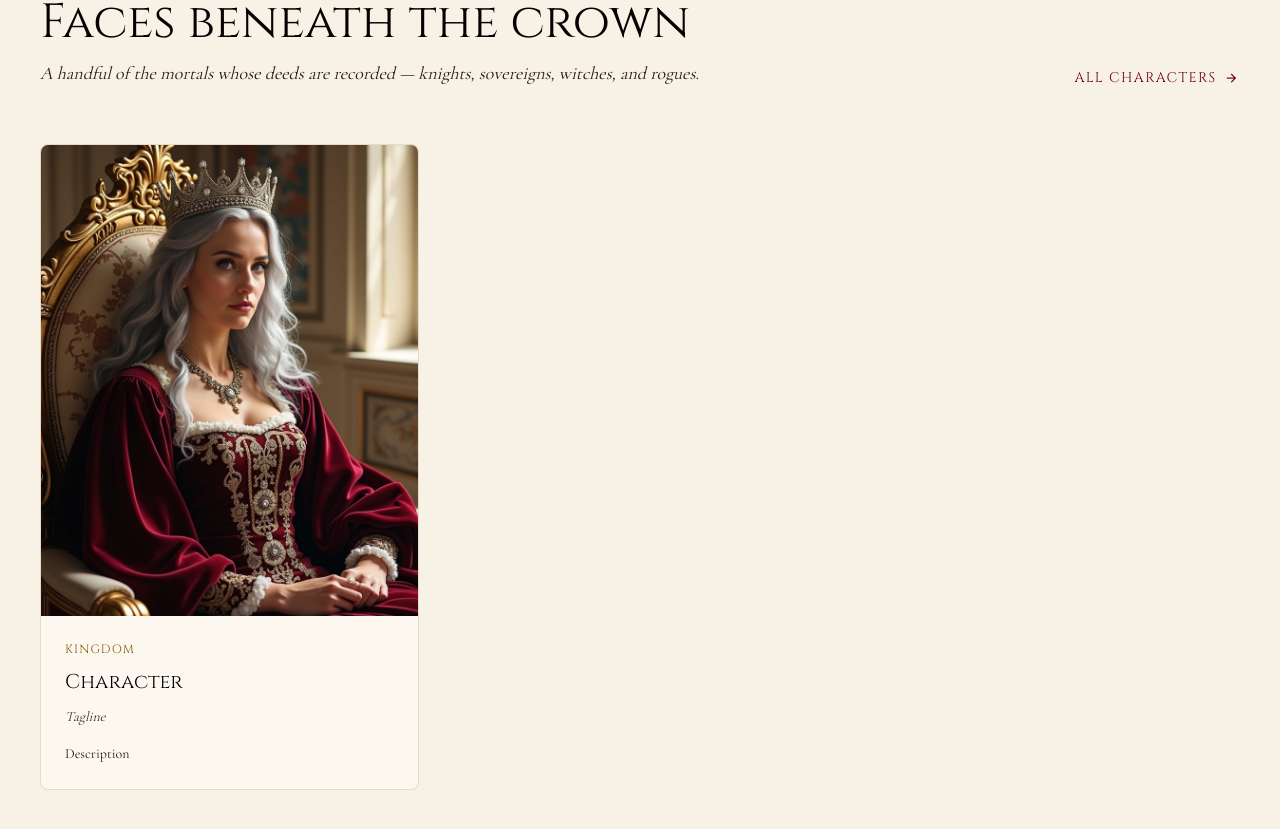
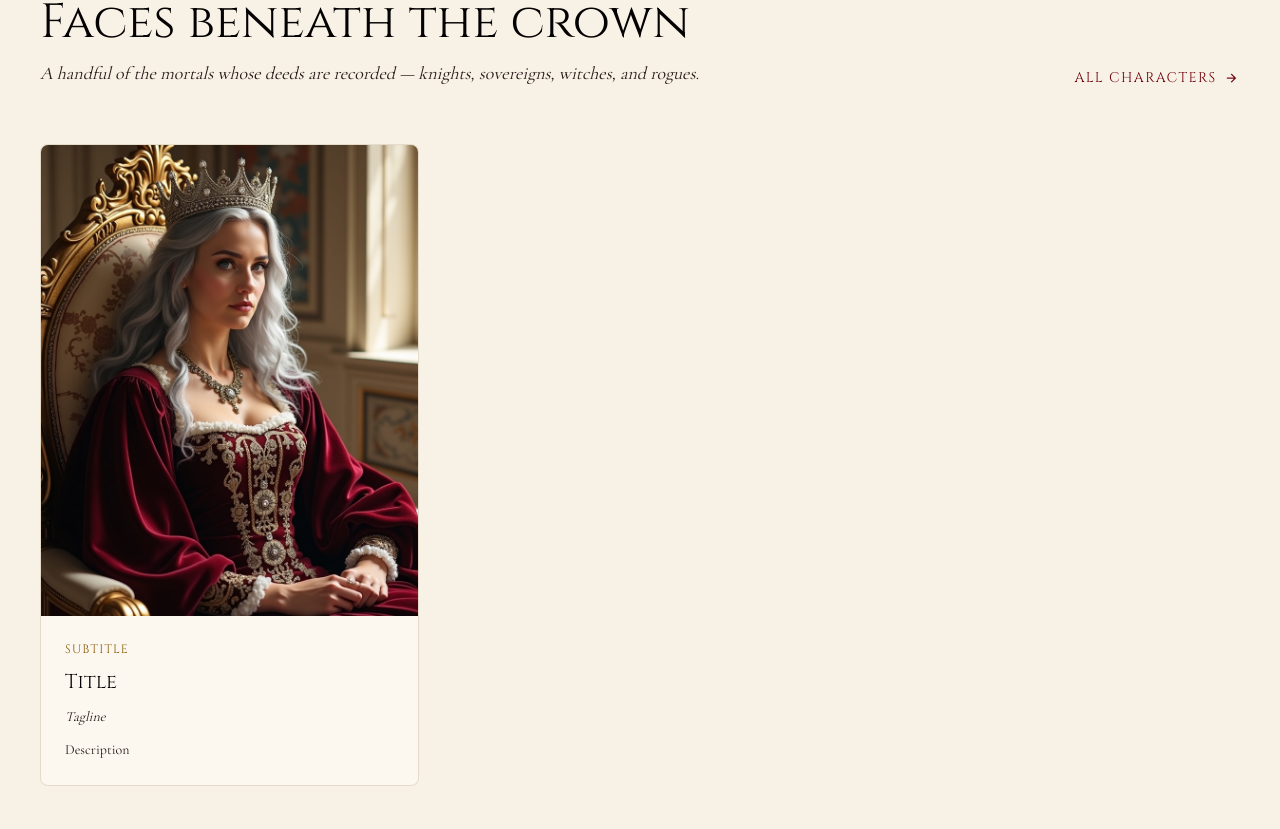
Before and after one commit to PresidentTree94/medieval-mythology, a Next.js app: page / in a window 1280 px wide. Shown: the part 1931-2760 px from the top of the page. Built offline with nearby package versions, Linux system fonts and the light colour scheme.

Commit message:
Refectoring, Pantheon, Myths

```diff
--- a/app/globals.css
+++ b/app/globals.css
@@ -1,12 +1,26 @@
 @import "tailwindcss";
 
 @theme inline {
+  --color-background-dark: oklch(0.92 0.024 80); /*background-200*/
+  --color-background-light: oklch(0.96 0.018 82); /*background-100*/
+  --color-foreground-dark: oklch(0.08 0.010 25); /*foreground-950*/
+  --color-foreground-light: oklch(0.24 0.022 30); /*foreground-700*/
+  --color-card: oklch(0.98 0.012 85); /*background-50*/
+  --color-border: oklch(0.86 0.030 78); /*background-300*/
   --font-display: var(--font-cinzel);
   --font-body: var(--font-cormorant-garamond);
 }
 
 body {
   font-family: var(--font-body);
+}
+
+section:not(:has(> img)) {
+  @apply py-24 md:py-32;
+}
+
+section:not(:has(> img)) > div {
+  @apply max-w-7xl mx-auto px-6 lg:px-10;
 }
 
 h1, h2, h3 {
@@ -18,7 +32,11 @@ p {
 }
 
 @layer components {
-  .card-lift {
-    @apply border border-[oklch(0.86_0.030_78)]/70 hover:border-[oklch(0.72_0.150_80)] hover:-translate-y-1 transition-all duration-300;
+  .gilded {
+    @apply bg-clip-text text-transparent bg-gradient-to-b from-[oklch(0.84_0.115_84)] via-[oklch(0.62_0.140_78)] to-[oklch(0.40_0.100_72)];
+  }
+
+  .card {
+    @apply bg-card rounded-lg border border-border/70 hover:border-[oklch(0.72_0.150_80)] hover:-translate-y-1 transition-all duration-300;
   }
 }
--- a/app/page.tsx
+++ b/app/page.tsx
@@ -1,25 +1,26 @@
 import Image from "next/image";
 import Link from "next/link";
 import { navs } from "@/data/navData";
+import Decor from "@/components/Decor";
 import CenterSection from "@/components/CenterSection";
+import LeftSection from "@/components/LeftSection";
+import InfoBlock from "@/components/InfoBlock";
 
 export default function Home() {
   return (
     <main>
+      {/*---HERO---*/}
       <section className="relative min-h-svh flex items-center justify-center">
         <Image src="/hero.jpg" alt="Medieval Landscape" fill sizes="100%" className="object-cover object-top" />
-        <div className="absolute inset-0 bg-gradient-to-b from-[oklch(0.08_0.010_25)]/70 via-[oklch(0.08_0.010_25)]/40 to-[oklch(0.08_0.010_25)]/80"></div>
+        <div className="absolute inset-0 bg-gradient-to-b from-foreground-dark/70 via-foreground-dark/40 to-foreground-dark/80"></div>
         <div className="relative text-center m-20">
           <p className="text-xs md:text-sm font-display uppercase tracking-[0.6em] text-[oklch(0.84_0.115_84)]">A Worldbuilding Archive</p>
-          <div className="my-6 w-72 flex items-center mx-auto gap-4">
-            <div className="flex-1 h-px bg-gradient-to-r from-transparent via-[oklch(0.62_0.140_78)] to-transparent"></div>
-            <i className="ri-star-line text-sm text-[oklch(0.62_0.140_78)]"></i>
-            <div className="flex-1 h-px bg-gradient-to-r from-transparent via-[oklch(0.62_0.140_78)] to-transparent"></div>
-          </div>
-          <h1 className="text-5xl md:text-6xl lg:text-7xl text-[oklch(0.98_0.012_85)]">Medieval <span className="bg-clip-text text-transparent bg-gradient-to-b from-[oklch(0.84_0.115_84)] via-[oklch(0.62_0.140_78)] to-[oklch(0.40_0.100_72)]">Mythology</span></h1>
-          <p className="text-lg md:text-2xl max-w-3xl mx-auto mt-6 italic text-[oklch(0.96_0.018_82)]">A living archive of fantasy kingdoms, mortals, and the pantheon that troubles them — drawn from the deep wells of Greek myth and the long shadow of the medieval world.</p>
+          <Decor width="w-72" />
+          <h1 className="text-5xl md:text-6xl lg:text-7xl text-card">Medieval <span className="gilded">Mythology</span></h1>
+          <p className="text-lg md:text-2xl max-w-3xl mx-auto mt-6 italic text-background-light">A living archive of fantasy kingdoms, mortals, and the pantheon that troubles them — drawn from the deep wells of Greek myth and the long shadow of the medieval world.</p>
         </div>
       </section>
+      {/*---BOOKS---*/}
       <CenterSection
         tiny="Four Books of the Codex"
         title="A world remembered in four hands"
@@ -28,46 +29,38 @@ export default function Home() {
       >
         <div className="mt-16 grid grid-cols-1 sm:grid-cols-2 lg:grid-cols-4 gap-6">
           {Object.entries(navs).map(([key, n]) => (
-            <Link key={key} href={`/${n.title.toLowerCase()}`} className="bg-[oklch(0.98_0.012_85)] p-8 rounded-lg card-lift flex flex-col gap-4 group">
+            <Link key={key} href={`/${n.title.toLowerCase()}`} className="card group p-8 flex flex-col gap-4">
               <div className="flex justify-between">
                 <div className="w-14 h-14 bg-[oklch(0.92_0.040_25)] rounded-full flex items-center justify-center">
                   <i className={`${n.icon} text-2xl text-[oklch(0.26_0.110_25)]`}></i>
                 </div>
                 <span className="font-display text-xs tracking-widest uppercase text-[oklch(0.50_0.120_76)]">0 Entries</span>
               </div>
-              <h3 className="text-2xl text-[oklch(0.08_0.010_25)]">{n.title}</h3>
+              <h3 className="text-2xl text-foreground-dark">{n.title}</h3>
               <p className="text-sm font-display tracking-widest uppercase text-[oklch(0.34_0.140_25)]">{n.tagline}</p>
-              <p className="flex-1 text-[oklch(0.24_0.022_30)]">{n.description}</p>
+              <p className="flex-1 text-foreground-light">{n.description}</p>
               <span className="font-display text-sm tracking-widest uppercase text-[oklch(0.50_0.120_76)] inline-flex items-center gap-2 group-hover:text-[oklch(0.34_0.140_25)] transition-colors duration-300">Consult<i className="ri-arrow-right-line"></i></span>
             </Link>
           ))}
         </div>
       </CenterSection>
-      <section className="bg-[oklch(0.96_0.018_82)] py-32">
-        <div className="max-w-7xl mx-auto px-10">
-          <div className="flex flex-col lg:flex-row lg:items-end justify-between gap-6">
-            <div className="space-y-3 flex-1">
-              <span className="font-display text-xs uppercase tracking-[0.5em] text-[oklch(0.50_0.120_76)]">From the Character Ledger</span>
-              <h2 className="text-3xl sm:text-4xl md:text-5xl text-[oklch(0.08_0.010_25)] mt-3">Faces beneath the crown</h2>
-              <p className="md:text-lg italic text-[oklch(0.24_0.022_30)]">A handful of the mortals whose deeds are recorded — knights, sovereigns, witches, and rogues.</p>
+      {/*---CHARACTERS---*/}
+      <LeftSection
+        tiny="From the Character Ledger"
+        title="Faces beneath the crown"
+        text="A handful of the mortals whose deeds are recorded — knights, sovereigns, witches, and rogues."
+        nav={navs["characters"].title}
+      >
+        <div className="mt-14 grid grid-cols-1 md:grid-cols-3 gap-8">
+          <div className="card group overflow-hidden">
+            <div className="relative aspect-4/5 overflow-hidden">
+              <Image src="/royal.jpg" alt="Royal" fill sizes="100%" className="object-cover object-top group-hover:scale-105 transition-transform duration-700" />
             </div>
-            <Link href={`/${navs["characters"].title.toLowerCase()}`} className="font-display text-sm tracking-widest uppercase flex items-center gap-2 text-[oklch(0.34_0.140_25)] hover:text-[oklch(0.26_0.110_25)] transition-colors">All {navs["characters"].title}<i className="ri-arrow-right-line"></i></Link>
-          </div>
-          <div className="mt-14 grid grid-cols-1 md:grid-cols-3 gap-8">
-            <div className="bg-[oklch(0.98_0.012_85)] rounded-lg border border-[oklch(0.86_0.030_78)]/70 hover:border-[oklch(0.72_0.150_80)] overflow-hidden group hover:-translate-y-1 transition-all duration-300">
-              <div className="relative aspect-4/5 overflow-hidden">
-                <Image src="/royal.jpg" alt="Royal" fill sizes="100%" className="object-cover object-top group-hover:scale-105 transition-transform duration-700" />
-              </div>
-              <div className="p-6 space-y-2">
-                <p className="text-xs tracking-widest uppercase font-display text-[oklch(0.50_0.120_76)]">Kingdom</p>
-                <h3 className="text-xl text-[oklch(0.08_0.010_25)]">Character</h3>
-                <span className="text-sm italic inline-block text-[oklch(0.32_0.026_32)]">Tagline</span>
-                <p className="mt-2 text-sm text-[oklch(0.24_0.022_30)]">Description</p>
-              </div>
-            </div>
+            <InfoBlock />
           </div>
         </div>
-      </section>
+      </LeftSection>
+      {/*---KINGDOMS---*/}
       <CenterSection
         tiny="Gazetteer of the Concordat"
         title="Nine realms, one cracked sky"
@@ -75,24 +68,57 @@ export default function Home() {
         text="From the gilded senate-houses of Veymere to the ice-holds of Hyperborea — each kingdom carries a distinct medieval heritage and a mythic burden."
       >
         <div className="mt-14 grid grid-cols-1 lg:grid-cols-3 gap-8">
-          <div className="card-lift h-96 relative rounded-lg overflow-hidden flex items-end group">
-            <Image src="/castle.jpg" alt="Castle" fill sizes="100%" className="object-cover object-top group-hover:scale-105 duration-700" />
-            <div className="absolute inset-0 bg-gradient-to-t from-[oklch(0.08_0.010_25)]/85 via-[oklch(0.08_0.010_25)]/30 to-transparent" />
-            <div className="relative p-7">
-              <p className="text-xs text-[oklch(0.84_0.115_84)] uppercase font-display tracking-widest">Location</p>
-              <h3 className="text-2xl text-[oklch(0.98_0.012_85)] mt-2 mb-1">Kingdom</h3>
-              <span className="text-sm italic inline-block text-[oklch(0.96_0.018_82)]">Tagline</span>
-              <p className="text-sm text-[oklch(0.96_0.018_82)]/90 mt-3">Description</p>
-            </div>
+          <div className="card group overflow-hidden h-96 relative flex items-end">
+            <Image src="/castle.jpg" alt="Castle" fill sizes="100%" className="object-cover object-top group-hover:scale-105 transition-transform duration-700" />
+            <div className="absolute inset-0 bg-gradient-to-t from-foreground-dark/85 via-foreground-dark/30 to-transparent" />
+            <InfoBlock isDark />
           </div>
         </div>
         <div className="text-center mt-12">
-          <Link href={`/${navs["kingdoms"].title.toLowerCase()}`} className="bg-[oklch(0.52_0.090_55)] text-[oklch(0.98_0.012_85)] px-8 py-4 rounded-md text-xs font-display uppercase tracking-[0.35em] inline-flex items-center gap-2">All Nine Realms<i className="ri-arrow-right-line"></i></Link>
+          <Link href={`/${navs["kingdoms"].title.toLowerCase()}`} className="bg-[oklch(0.52_0.090_55)] text-card px-8 py-4 rounded-md text-xs font-display uppercase tracking-[0.35em] inline-flex items-center gap-2">All Nine Realms<i className="ri-arrow-right-line"></i></Link>
         </div>
       </CenterSection>
-      <section className="bg-[oklch(0.08_0.010_25)] py-32">Featured Pantheon</section>
-      <section className="bg-[oklch(0.96_0.018_82)] py-32">Featured Myths</section>
-      <section className="bg-[oklch(0.92_0.024_80)] py-32">Quote?</section>
+      {/*---PANTHEON---*/}
+      <section className="bg-foreground-dark">
+        <div>
+          <div className="max-w-3xl mx-auto text-center">
+            <span className="font-display text-xs uppercase tracking-[0.5em] text-[oklch(0.78_0.140_82)]">The Pantheon</span>
+            <h2 className="text-3xl sm:text-4xl md:text-5xl gilded mt-3 mb-6">Solaris broke the sky in three places</h2>
+            <p className="md:text-lg italic text-background-dark">Twelve Radiants sit at the councils of heaven. One brother fell. The Chthonic gods keep the thresholds no mortal wishes to name.</p>
+          </div>
+          <div className="mt-14 grid grid-cols-2 md:grid-cols-4 gap-4 text-center">
+            <div className="flex flex-col items-center gap-3 group">
+              <div className="relative aspect-square w-full max-w-32 sm:w-40 rounded-full border-2 border-[oklch(0.72_0.150_80)]/40 group-hover:border-[oklch(0.78_0.140_82)] bg-background-light overflow-hidden group-hover:scale-105 transition-transform duration-500">
+                <Image src="/god.jpg" alt="God" fill sizes="100%" className="object-cover object-top" />
+              </div>
+              <p className="text-xs tracking-widest uppercase font-display text-[oklch(0.78_0.140_82)]">Subtitle</p>
+              <h3 className="text-xl text-card">Title</h3>
+              <span className="text-xs italic inline-block text-border">Tagline</span>
+            </div>
+          </div>
+          <div className="text-center mt-14">
+            <Link href={`/${navs["pantheon"].title.toLowerCase()}`} className="bg-[oklch(0.72_0.150_80)] text-foreground-dark px-8 py-4 rounded-md text-xs font-display uppercase tracking-[0.35em] inline-flex items-center gap-2">All Nine Realms<i className="ri-arrow-right-line"></i></Link>
+          </div>
+        </div>
+      </section>
+      {/*---MYTHS---*/}
+      <LeftSection
+        tiny="Recorded Legends"
+        title="Stories told beside the hearth"
+        text="Retellings of the great myths — annotated with their classical roots, medieval echoes, and literary descendants."
+        nav={navs["myths"].title}
+      >
+        <div className="mt-14 grid grid-cols-1 lg:grid-cols-3 gap-8">
+          <div className="card group overflow-hidden">
+            <div className="relative h-56 overflow-hidden">
+              <Image src="/loom.jpg" alt="Loom" fill sizes="100%" className="object-cover object-top group-hover:scale-105 transition-transform duration-700" />
+            </div>
+            <InfoBlock />
+          </div>
+        </div>
+      </LeftSection>
+      {/*---QUOTES---*/}
+      <section className="bg-background-dark">Quote?</section>
     </main>
   );
 }
--- /dev/null
+++ b/components/Decor.tsx
@@ -0,0 +1,9 @@
+export default function Decor({ width, icon = "ri-star-line" }: { width: string; icon?: string; }) {
+  return (
+    <div className={`my-6 ${width} flex items-center mx-auto gap-4`}>
+      <div className="flex-1 h-px bg-gradient-to-r from-transparent via-[oklch(0.62_0.140_78)] to-transparent"></div>
+      <i className={`${icon} text-sm text-[oklch(0.62_0.140_78)]`}></i>
+      <div className="flex-1 h-px bg-gradient-to-r from-transparent via-[oklch(0.62_0.140_78)] to-transparent"></div>
+    </div>
+  );
+}
--- /dev/null
+++ b/components/InfoBlock.tsx
@@ -0,0 +1,10 @@
+export default function InfoBlock({ isDark }: { isDark?: boolean }) {
+  return (
+    <div className={`p-6 space-y-2 ${isDark ? "relative" : ""}`}>
+      <p className={`text-xs tracking-widest uppercase font-display ${isDark ? "text-[oklch(0.84_0.115_84)]" : "text-[oklch(0.50_0.120_76)]"}`}>Subtitle</p>
+      <h3 className={`text-xl ${isDark ? "text-card" : "text-foreground-dark"}`}>Title</h3>
+      <span className={`text-sm italic inline-block ${isDark ? "text-background-light" : "text-foreground-light"}`}>Tagline</span>
+      <p className={`mt-1 text-sm ${isDark ? "text-background-light/90" : "text-foreground-light"}`}>Description</p>
+    </div>
+  );
+}
--- /dev/null
+++ b/components/LeftSection.tsx
@@ -0,0 +1,25 @@
+import Link from "next/link";
+
+export default function LeftSection({ tiny, title, text, nav, children }: {
+  tiny: string;
+  title: string;
+  text: string;
+  nav: string;
+  children: React.ReactNode;
+}) {
+  return (
+    <section className="bg-background-light">
+      <div>
+        <div className="flex flex-col lg:flex-row lg:items-end justify-between gap-6">
+          <div className="space-y-3 flex-1">
+            <span className="font-display text-xs uppercase tracking-[0.5em] text-[oklch(0.50_0.120_76)]">{tiny}</span>
+            <h2 className="text-3xl sm:text-4xl md:text-5xl text-foreground-dark mt-3">{title}</h2>
+            <p className="md:text-lg italic text-foreground-light">{text}</p>
+          </div>
+          <Link href={`/${nav.toLowerCase()}`} className="font-display text-sm tracking-widest uppercase flex items-center gap-2 text-[oklch(0.34_0.140_25)] hover:text-[oklch(0.26_0.110_25)] transition-colors">All {nav}<i className="ri-arrow-right-line"></i></Link>
+        </div>
+        {children}
+      </div>
+    </section>
+  );
+}
--- a/data/navData.ts
+++ b/data/navData.ts
@@ -1,4 +1,4 @@
-type NavType = {
+export type NavType = {
   title: string;
   icon: string;
   tagline: string;
```
Also changed, not shown: components/CenterSection.tsx (+7 -9 lines), components/Navbar.tsx (+10 -10 lines), public/god.jpg (added), public/loom.jpg (added).
